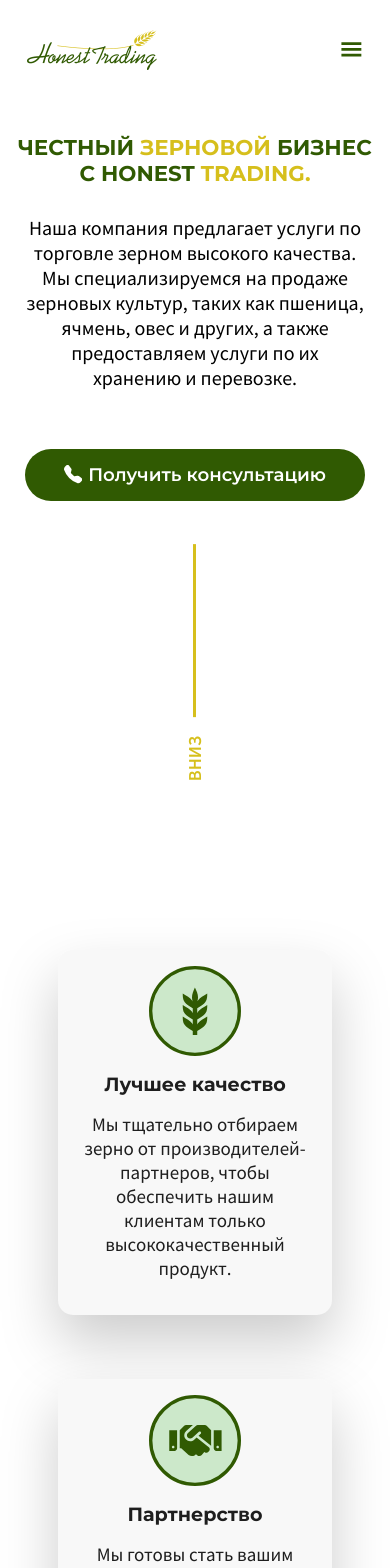
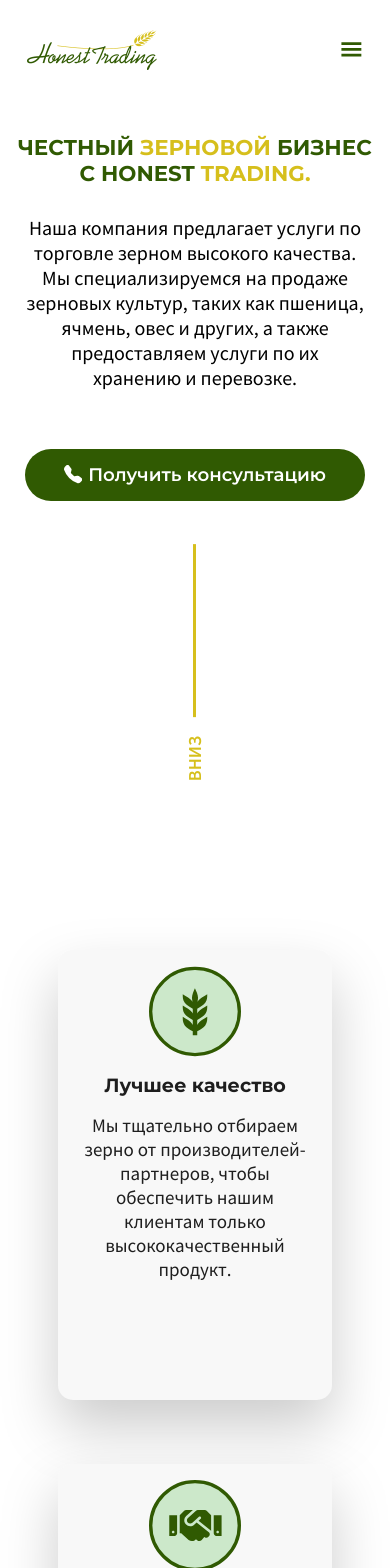
Before and after one commit to k1ngsterr1/honest-trading, a React (Create React App) app: page / in a window 390 px wide. Shown: the top 1568 px of the page. Built offline with nearby package versions, Linux system fonts and the light colour scheme.

Commit message:
Honest-Trading Completed

```diff
--- a/src/styles/card-styles/cards.css
+++ b/src/styles/card-styles/cards.css
@@ -51,7 +51,7 @@
   }
   .cards-container .card-content {
     width: clamp(150px, 70.0934579439vw, 600px) !important;
-    height: clamp(200px, 93.4579439252vw, 800px) !important;
+    height: clamp(225px, 115.3846153846vw, 900px) !important;
     display: flex;
     flex-direction: column;
     align-items: center;
--- a/src/styles/card-styles/cards.sass
+++ b/src/styles/card-styles/cards.sass
@@ -92,7 +92,7 @@ $sourceSansPro: 'Source Sans Pro'
 
         .card-content
             width: clamp(150px,70.09345794392523vw,600px) !important
-            height: clamp(200px,93.45794392523365vw,800px) !important
+            height: clamp(225px,115.38461538461539vw,900px) !important
             display: flex
             flex-direction: column
             align-items: center
```
Also changed, not shown: 1 other file (tests, documents, lock files or other folders).
